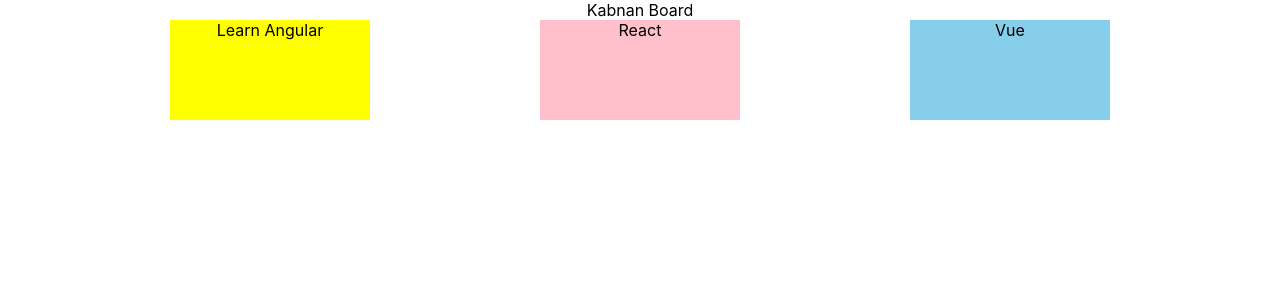
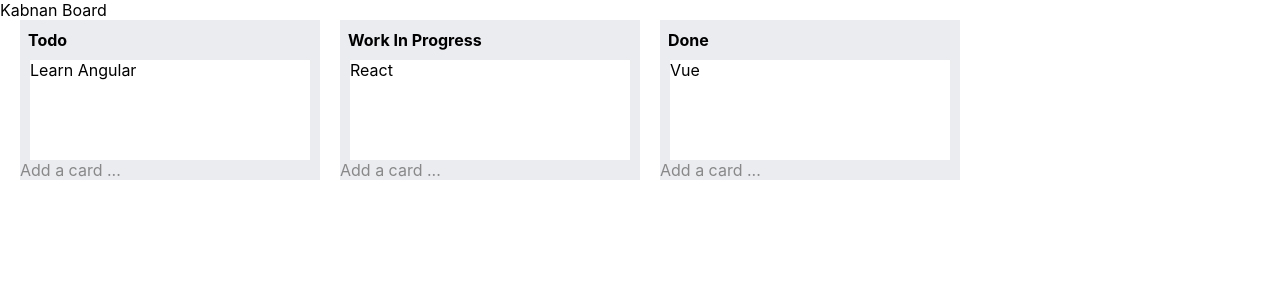
Before and after one commit to ApurvBazari/kanban, a React (Create React App) app: page / in a window 1280 px wide. Shown: the top 300 px of the page. Built offline with nearby package versions, Linux system fonts and the light colour scheme.

Commit message:
Basic Skeleton UI done

```diff
--- a/public/index.html
+++ b/public/index.html
@@ -24,7 +24,7 @@
       work correctly both with client-side routing and a non-root public URL.
       Learn how to configure a non-root public URL by running `npm run build`.
     -->
-    <title>React App</title>
+    <title>Kanban App</title>
   </head>
   <body>
     <noscript>You need to enable JavaScript to run this app.</noscript>
--- a/src/App.css
+++ b/src/App.css
@@ -1,5 +1,5 @@
 .App {
-  text-align: center;
+  height: 100vh;
 }
 
 .App-logo {
--- a/src/components/Card/index.jsx
+++ b/src/components/Card/index.jsx
@@ -4,7 +4,7 @@ import { Container } from './style'
 
 const Card = (props) => {
   return(
-    <Container backgroundColor={props.bgColor} textColor={props.textColor}>
+    <Container>
       {props.children}
     </Container>
   )
--- a/src/components/Card/style.js
+++ b/src/components/Card/style.js
@@ -1,8 +1,7 @@
 import styled from 'styled-components'
 
 export const Container = styled.div`
-  background-color: ${props => props.backgroundColor};
-  width: 200px;
+  background-color: white;
   height: 100px;
-  color: ${props => props.textColor}
+  cursor: pointer;
 `
--- a/src/components/Drop/index.jsx
+++ b/src/components/Drop/index.jsx
@@ -1,11 +1,15 @@
 import React from 'react'
 
-import { Container } from './style'
+import { Container, Header, Footer, DropArea, Column } from './style'
 
 const Droppable = (props) => {
   return(
     <Container onDragOver={(e) => props.onDragOver(e, props.value)} bgColor={props.bgcolor}>
-      {props.children}
+      <Column>
+        <Header>{props.headerText}</Header>
+        <DropArea>{props.children}</DropArea>
+        <Footer>Add a card ...</Footer>
+      </Column>
     </Container>
   )
 }
--- a/src/components/Drop/style.js
+++ b/src/components/Drop/style.js
@@ -1,5 +1,28 @@
 import styled from 'styled-components'
 
+export const Column = styled.div`
+  background-color: #ebecf0;
+`;
+
 export const Container = styled.div`
-  background-color: ${props => props.bgColor};
+  height: 100%;
+  display: inline-block;
+  vertical-align: top;
+  width: 300px;
+  margin-left: 20px;
 `
+
+export const Header = styled.div`
+  font-size: 16px;
+  font-weight: bold;
+  padding: 10px 8px;
+`;
+
+export const Footer = styled.div`
+  color: #888;
+`;
+
+export const DropArea = styled.div`
+  overflow-y: auto;
+  padding: 0 10px;
+`;
--- a/src/containers/Board/index.jsx
+++ b/src/containers/Board/index.jsx
@@ -35,7 +35,6 @@ export default class Board extends React.Component{
   }
 
   onDragStart = (key) => {
-    console.log(key)
     this.setState({
       movingKey: key
     })
@@ -43,7 +42,6 @@ export default class Board extends React.Component{
 
   onDragOver = (e, value) => {
     e.preventDefault();
-    console.log(value);
     const { tasks, movingKey } = this.state;
     let newTasks = tasks.filter(task => {
       if(task.key === movingKey)
@@ -72,13 +70,13 @@ export default class Board extends React.Component{
     })
     return(
       <Container>
-        <Droppable bgcolor='black' onDragOver={this.onDragOver} value='todo'>
+        <Droppable bgcolor='black' onDragOver={this.onDragOver} value='todo' headerText='Todo'>
           {tasksCards.todo}
         </Droppable>
-        <Droppable bgcolor='black' onDragOver={this.onDragOver} value='wip'>
+        <Droppable bgcolor='black' onDragOver={this.onDragOver} value='wip' headerText='Work In Progress'>
           {tasksCards.wip}
         </Droppable>
-        <Droppable bgcolor='black' onDragOver={this.onDragOver} value='done'>
+        <Droppable bgcolor='black' onDragOver={this.onDragOver} value='done' headerText='Done'>
           {tasksCards.done}
         </Droppable>
       </Container>
--- a/src/containers/Board/style.js
+++ b/src/containers/Board/style.js
@@ -1,18 +1,6 @@
 import styled from 'styled-components'
 
 export const Container = styled.div`
-  display: flex;
-  justify-content: space-evenly;
+  display: block;
+  height: 100%;
 `;
-
-export const TodoCol = styled.div`
-  background-color: orange;
-`;
-
-export const WipCol = styled.div`
-  background-color: green;
-`;
-
-export const DoneCol = styled.div`
-  background-color: yellow;
-`;
```
